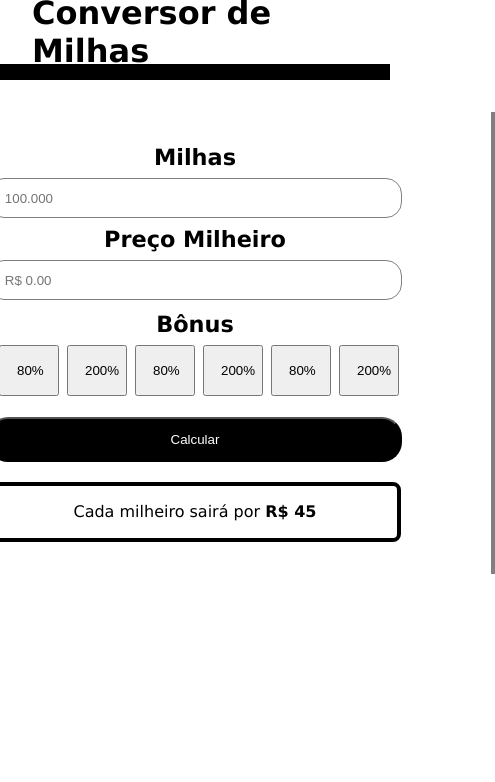
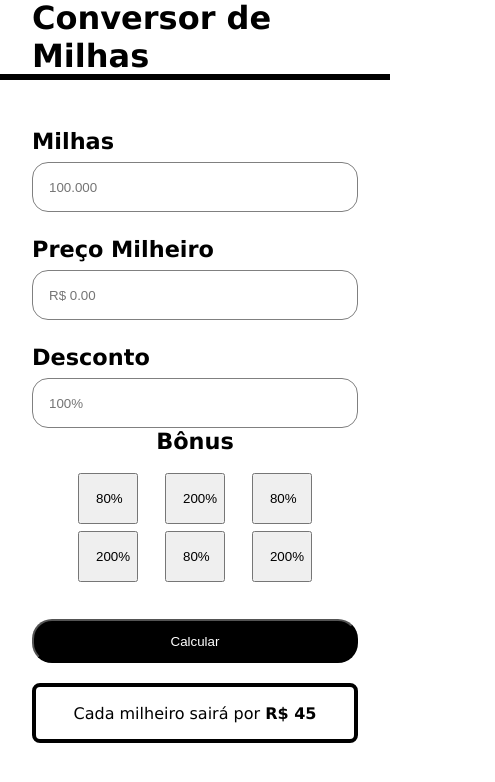
Before and after one commit to micherlane/projeto-conversor-milha, a React (Vite) app: page / in a window 390 px wide. Shown: the top 782 px of the page, 495 px wide, since content can reach past the window. Built offline with nearby package versions, Linux system fonts and the light colour scheme.

Commit message:
+/- Responsividade

```diff
--- a/src/Components/Bonus/styles.css
+++ b/src/Components/Bonus/styles.css
@@ -1,5 +1,5 @@
 .bonusStyles {
     padding: 1rem;
     width: 60px;
-    margin-left: 0.5rem;
+    margin: 0.2rem;
 }
--- a/src/Components/Form/index.tsx
+++ b/src/Components/Form/index.tsx
@@ -16,6 +16,11 @@ export function Form() {
                 <div className="milheiroContainer">
                     <label>Preço Milheiro</label>
                     <Input type="text" placeholder='R$ 0.00'/>
+                </div>
+
+                <div>
+                    <label>Desconto</label>
+                    <Input type="text" placeholder='100%'></Input>
                 </div>
 
                 <div className="bonusContainer">
--- a/src/Components/Form/styles.css
+++ b/src/Components/Form/styles.css
@@ -1,13 +1,19 @@
 .formStyles {
-    margin-top: 2rem;
-    width: 600px;
+    margin-top: 1rem;
+    max-width: 600px;
+    min-width: 300px;
+    width: 100%;
     display: flex;
     align-items: center;
     justify-content: center;
     flex-direction: column;
-    border-left: 0.3rem solid gray;
-    border-right: 0.3rem solid gray;
     padding: 2rem;
+}
+
+form {
+    display: flex;
+    flex-direction: column;
+    width: 100%;
 }
 
 label, .bonusContainer p{
@@ -16,29 +22,20 @@ label, .bonusContainer p{
     margin-bottom: 8px;
 }
 
-.milhasContainer {
-    display: flex;
-    align-items: center;
-    flex-direction: column;
-    margin-bottom: 0.5rem;
+.milhasContainer, .milheiroContainer, .bonusContainer {
+    margin-bottom: 1.5rem;
 }
 
-.milheiroContainer {
+.bonusContainer {
     display: flex;
+    flex-direction: column;
     align-items: center;
-    flex-direction: column;
-    margin-bottom: 0.5rem;
-}
-
-.bonusContainer{
-    display: flex;
-    align-items: center;
-    flex-direction: column;
-    margin-bottom: 0.5rem;
-    padding: 0.2rem;
 }
 
 .bonusItems{
     display: flex;
     justify-content: space-around;
+    margin-top: 0.5rem;
+    width: 80%;
+    flex-wrap: wrap;
 }
--- a/src/Components/Header/styles.css
+++ b/src/Components/Header/styles.css
@@ -2,10 +2,10 @@
     height: 5rem;
     max-width: 100%;
     margin: 0 auto;
-    padding: 0 2rem;
+    padding:  2rem;
 
     display: flex;
     align-items: center;
 
-    border-bottom: 1rem solid var(--black);
+    border-bottom: 0.4rem solid var(--black);
 }
--- a/src/Components/Resultado/styles.css
+++ b/src/Components/Resultado/styles.css
@@ -3,7 +3,7 @@
     border-radius: 0.5rem;
     border: 0.3rem solid;
     margin-top: 20px;
-    width: 78%;
+    width: 100%;
     display: flex;
     align-items: center;
     justify-content: center;
--- a/src/Components/ui/Input/styles.css
+++ b/src/Components/ui/Input/styles.css
@@ -1,8 +1,9 @@
 .inputStyles {
-    height: 40px;
+    height: 50px;
     width: 100%;
     border: 0;
     border-radius: 1rem;
+    margin-top: 0.5rem;
     padding: 1rem;
     border: 1px solid gray;
 }
```
